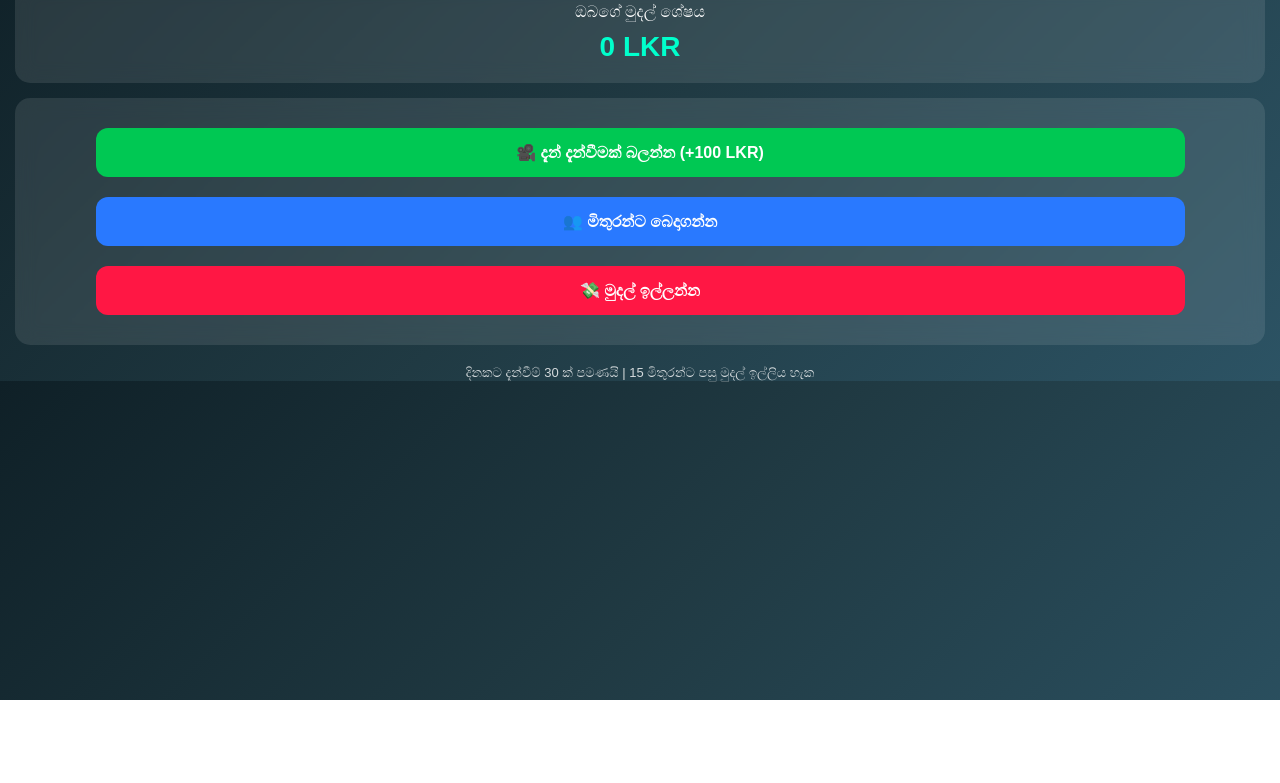
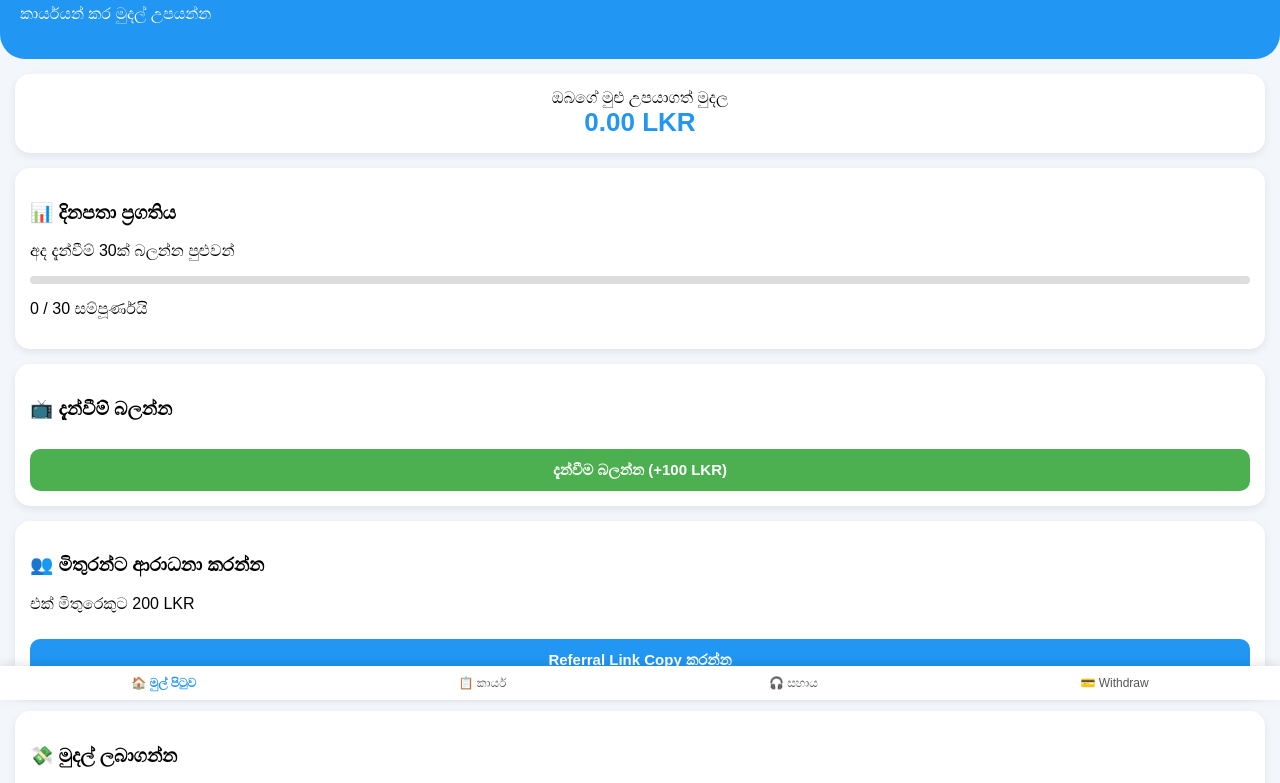
Before and after one commit to madhurangasilva17-hue/ezcash, a plain HTML site: page index.html in a window 1280 px wide. Shown: the part 100-883 px from the top of the page. Before the commit the page ends 800 px from the top, so only its background shows below. Drawn offline with Linux system fonts and the light colour scheme; a script that the page names is missing.

Commit message:
Add files via upload

```diff
--- a/index.html
+++ b/index.html
@@ -4,126 +4,195 @@
 <meta charset="UTF-8">
 <meta name="viewport" content="width=device-width, initial-scale=1.0">
 <title>EzCash</title>
-
 <script src="https://telegram.org/js/telegram-web-app.js"></script>
 
 <style>
-body {
-  margin: 0;
-  font-family: Arial, sans-serif;
-  background: linear-gradient(135deg, #0f2027, #203a43, #2c5364);
-  color: white;
-  text-align: center;
+body{
+  margin:0;
+  font-family:Arial, sans-serif;
+  background:#f3f6fb;
 }
 
-.header {
-  padding: 20px;
-  font-size: 24px;
-  font-weight: bold;
+.header{
+  padding:20px;
+  background:#2196f3;
+  color:white;
+  border-bottom-left-radius:25px;
+  border-bottom-right-radius:25px;
 }
 
-.card {
-  background: rgba(255,255,255,0.1);
-  margin: 15px;
-  padding: 20px;
-  border-radius: 15px;
-  backdrop-filter: blur(10px);
+.username{
+  font-size:14px;
+  opacity:0.9;
 }
 
-.balance {
-  font-size: 28px;
-  margin-top: 10px;
-  font-weight: bold;
-  color: #00ffcc;
+.balance-box{
+  background:white;
+  margin:15px;
+  padding:15px;
+  border-radius:15px;
+  box-shadow:0 3px 8px rgba(0,0,0,0.08);
+  text-align:center;
 }
 
-button {
-  width: 90%;
-  padding: 15px;
-  margin: 10px 0;
-  border: none;
-  border-radius: 12px;
-  font-size: 16px;
-  font-weight: bold;
-  cursor: pointer;
+.balance-amount{
+  font-size:26px;
+  font-weight:bold;
+  color:#2196f3;
 }
 
-.ad-btn {
-  background: #00c853;
-  color: white;
+.card{
+  background:white;
+  margin:15px;
+  padding:15px;
+  border-radius:15px;
+  box-shadow:0 3px 8px rgba(0,0,0,0.08);
 }
 
-.withdraw-btn {
-  background: #ff1744;
-  color: white;
+.progress-bar{
+  height:8px;
+  background:#ddd;
+  border-radius:10px;
+  margin-top:10px;
 }
 
-.ref-btn {
-  background: #2979ff;
-  color: white;
+.progress-fill{
+  height:8px;
+  background:#2196f3;
+  border-radius:10px;
+  width:0%;
 }
 
-.footer {
-  margin-top: 20px;
-  font-size: 13px;
-  opacity: 0.8;
+.btn{
+  width:100%;
+  padding:12px;
+  border:none;
+  border-radius:10px;
+  font-size:15px;
+  font-weight:bold;
+  margin-top:10px;
+  cursor:pointer;
+}
+
+.green{background:#4caf50;color:white;}
+.blue{background:#2196f3;color:white;}
+.red{background:#f44336;color:white;}
+
+.bottom-nav{
+  position:fixed;
+  bottom:0;
+  width:100%;
+  background:white;
+  display:flex;
+  justify-content:space-around;
+  padding:10px 0;
+  box-shadow:0 -2px 10px rgba(0,0,0,0.1);
+}
+
+.nav-item{
+  text-align:center;
+  font-size:12px;
+  color:#555;
+}
+
+.nav-item.active{
+  color:#2196f3;
+  font-weight:bold;
 }
 </style>
 </head>
 
 <body>
 
-<div class="header">💰 EzCash</div>
+<div class="header">
+  <div class="username" id="username">සාදරයෙන් පිළිගනිමු 👋</div>
+  <h2>EzCash</h2>
+  <p>කාර්යයන් කර මුදල් උපයන්න</p>
+</div>
 
-<div class="card">
-  <div>ඔබගේ මුදල් ශේෂය</div>
-  <div class="balance" id="balance">0 LKR</div>
+<div class="balance-box">
+  <div>ඔබගේ මුළු උපයාගත් මුදල</div>
+  <div class="balance-amount" id="balance">0.00 LKR</div>
 </div>
 
 <div class="card">
-  <button class="ad-btn" onclick="watchAd()">🎥 දැන් දැන්වීමක් බලන්න (+100 LKR)</button>
-  <button class="ref-btn" onclick="copyReferral()">👥 මිතුරන්ට බෙදාගන්න</button>
-  <button class="withdraw-btn" onclick="withdraw()">💸 මුදල් ඉල්ලන්න</button>
+  <h3>📊 දිනපතා ප්‍රගතිය</h3>
+  <p>අද දැන්වීම් 30ක් බලන්න පුළුවන්</p>
+  <div class="progress-bar">
+    <div class="progress-fill" id="progress"></div>
+  </div>
+  <p id="progressText">0 / 30 සම්පූර්ණයි</p>
 </div>
 
-<div class="footer">
-  දිනකට දැන්වීම් 30 ක් පමණයි | 15 මිතුරන්ට පසු මුදල් ඉල්ලිය හැක
+<div class="card">
+  <h3>📺 දැන්වීම් බලන්න</h3>
+  <button class="btn green" onclick="watchAd()">දැන්වීම බලන්න (+100 LKR)</button>
+</div>
+
+<div class="card">
+  <h3>👥 මිතුරන්ට ආරාධනා කරන්න</h3>
+  <p>එක් මිතුරෙකුට 200 LKR</p>
+  <button class="btn blue" onclick="copyReferral()">Referral Link Copy කරන්න</button>
+</div>
+
+<div class="card">
+  <h3>💸 මුදල් ලබාගන්න</h3>
+  <p>අවම වශයෙන් මිතුරන් 15ක් අවශ්‍යයි</p>
+  <button class="btn red" onclick="withdraw()">Withdraw ඉල්ලන්න</button>
+</div>
+
+<div style="height:70px"></div>
+
+<div class="bottom-nav">
+  <div class="nav-item active">🏠 මුල් පිටුව</div>
+  <div class="nav-item">📋 කාර්ය</div>
+  <div class="nav-item">🎧 සහාය</div>
+  <div class="nav-item">💳 Withdraw</div>
 </div>
 
 <script>
 const tg = window.Telegram.WebApp;
 tg.expand();
 
-const userId = tg.initDataUnsafe.user.id;
-let balance = 0;
+const user = tg.initDataUnsafe?.user;
+const userId = user?.id;
 
-async function watchAd() {
-  const res = await fetch("https://https://ezcash.onrender.com/watch-ad", {
-    method: "POST",
-    headers: { "Content-Type": "application/json" },
-    body: JSON.stringify({ userId })
-  });
-
-  const data = await res.json();
-
-  if (data.error) {
-    alert(data.error);
-  } else {
-    balance = data.balance;
-    document.getElementById("balance").innerText = balance + " LKR";
-    alert("🎉 ඔබට 100 LKR එකතු වුණා!");
-  }
+if(user){
+  document.getElementById("username").innerText =
+    user.first_name + " වෙත සාදරයෙන් පිළිගනිමු 👋";
 }
 
-function copyReferral() {
-  const link = "https://t.me/ezcash_lk_bot?start=" + userId;
+let balance = 0;
+let adsToday = 0;
+
+async function watchAd(){
+  if(adsToday >= 30){
+    alert("අද සඳහා දැන්වීම් සීමාව සම්පූර්ණයි");
+    return;
+  }
+
+  adsToday++;
+  balance += 100;
+
+  document.getElementById("balance").innerText = balance + " LKR";
+
+  let percent = (adsToday/30)*100;
+  document.getElementById("progress").style.width = percent + "%";
+  document.getElementById("progressText").innerText =
+    adsToday + " / 30 සම්පූර්ණයි";
+
+  alert("🎉 ඔබට 100 LKR එකතු වුණා!");
+}
+
+function copyReferral(){
+const link="https://t.me/ezcash_lk_bot?start="+userId;
 
   navigator.clipboard.writeText(link);
-  alert("🔗 Referral link copy වුණා!");
+  alert("Referral link copy වුණා!");
 }
 
-function withdraw() {
-  alert("💸 Withdraw system ඉදිරියේදී එක් කරනු ඇත");
+function withdraw(){
+  alert("Withdraw feature backend එකට connect කරන්න.");
 }
 </script>
 
```
